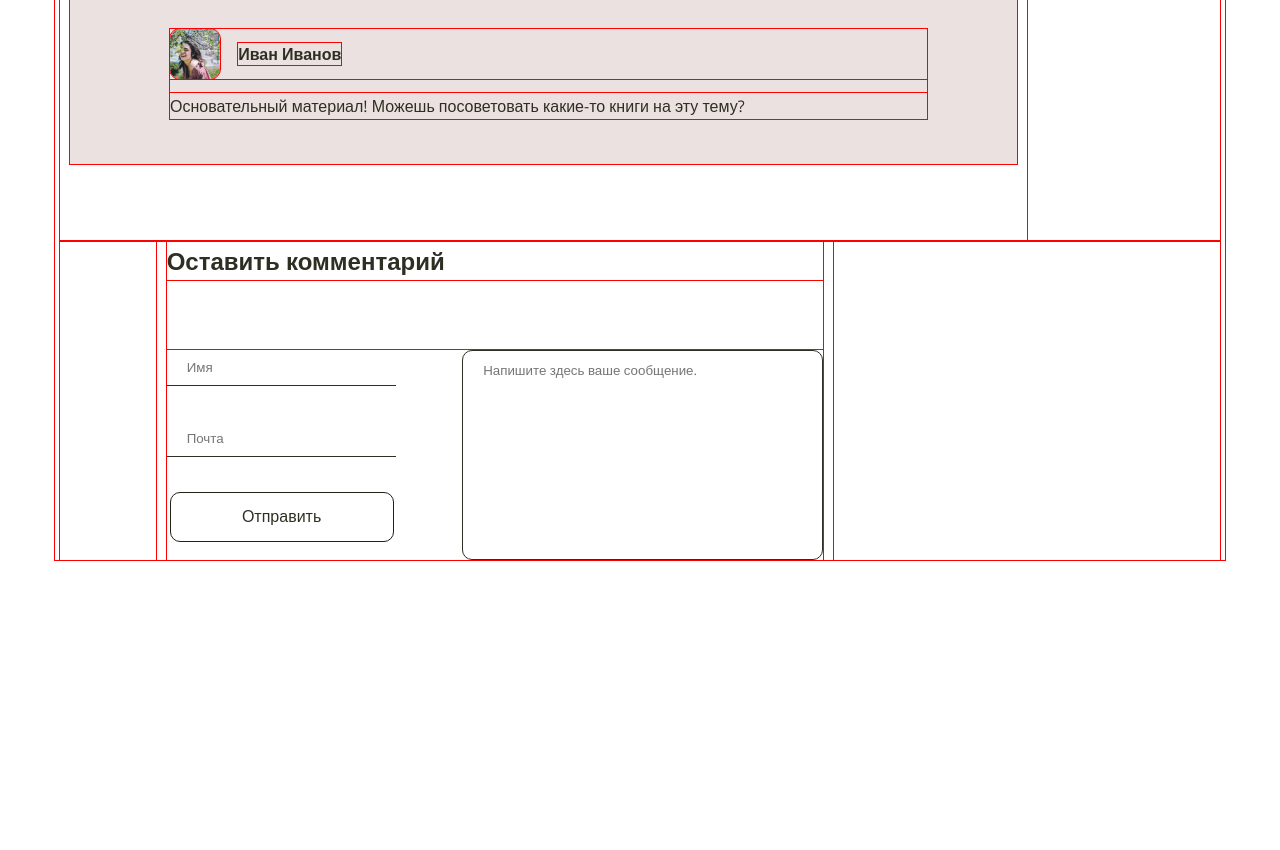
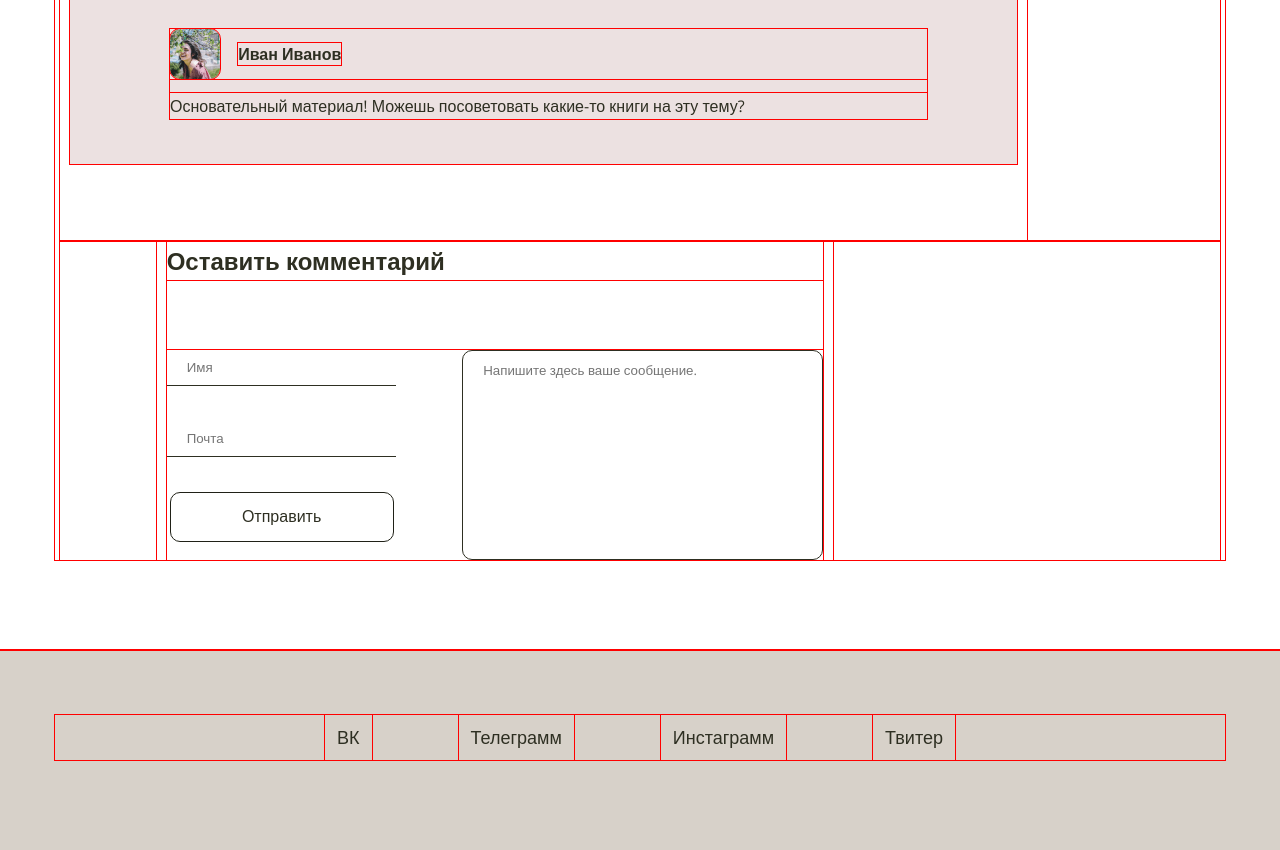
Before and after one commit to Gal1na/Blog, a website: page src/article.html in a window 1280 px wide. Shown: the part 2416-3266 px from the top of the page. Before the commit the page ends 3066 px from the top, so only its background shows below. Drawn offline with nearby package versions, Linux system fonts and the light colour scheme; files that its build step writes are made by us from their sources; a web font is replaced by a local one.

Commit message:
Added Footer

```diff
--- a/src/article.html
+++ b/src/article.html
@@ -176,5 +176,25 @@
       </div>
     </section> <!-- /.section-comments -->
   </main>
+
+  <footer class="footer">
+    <div class="container">
+      <ul class="social-list">
+        <li class="social-list__item">
+          <a class="social-list__link" href="https://vk.com/">ВК</a>
+        </li>
+        <li class="social-list__item">
+          <a class="social-list__link" href="https://web.telegram.org/">Телеграмм</a>
+        </li>
+        <li class="social-list__item">
+          <a class="social-list__link" href="www.instagram.com">Инстаграмм</a>
+        </li>
+        <li class="social-list__item">
+          <a class="social-list__link" href="https://twitter.com/">Твитер</a>
+        </li>
+      </ul>
+    </div>
+  </footer>
+
 </body>
 </html>
```
